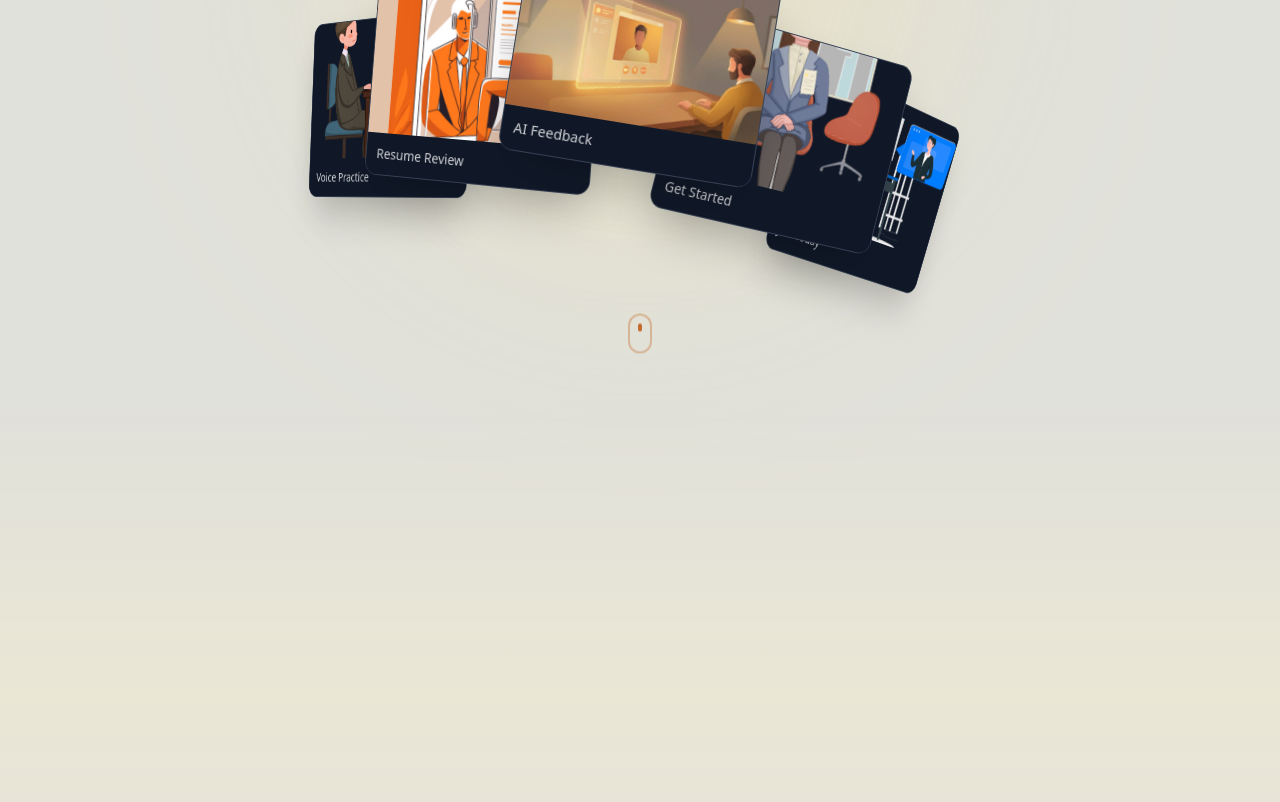
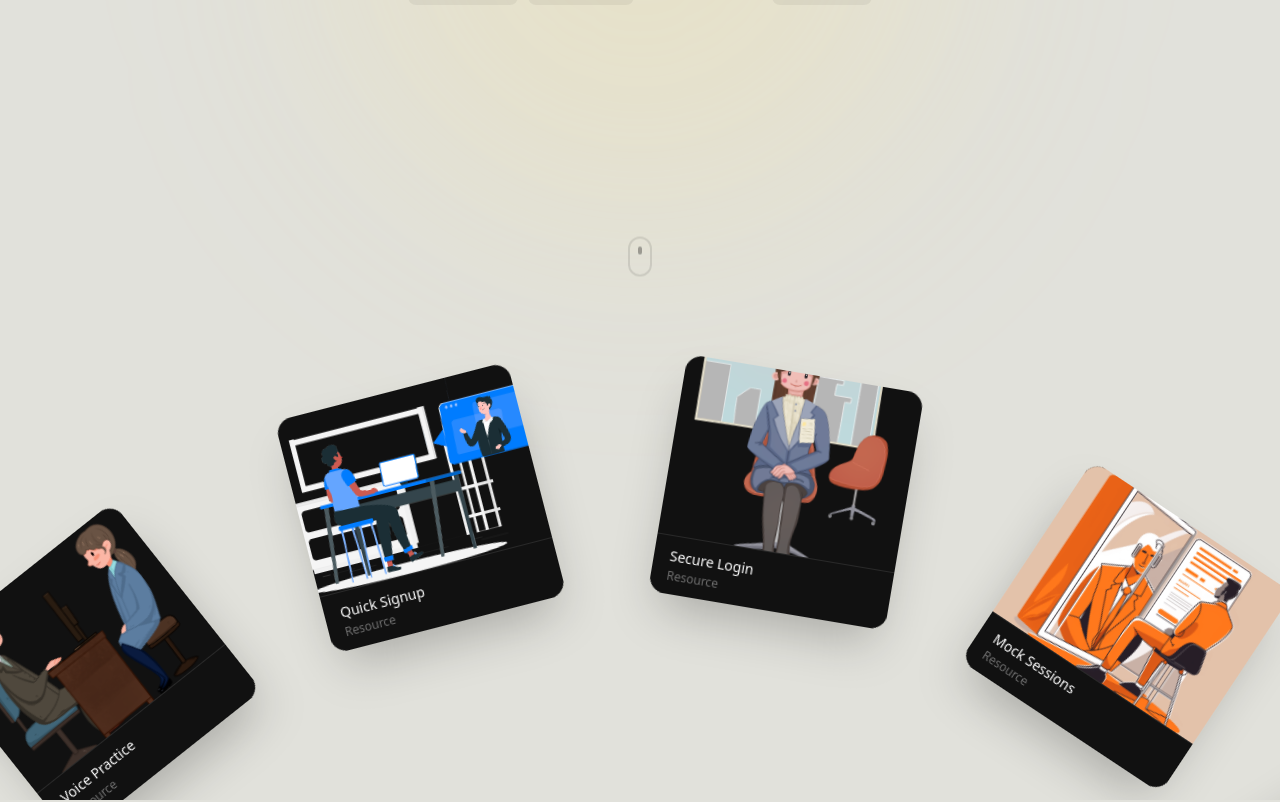
Before and after one commit to sandesht919/Intraviewer-Frontend-with-NextJS, a Next.js app: page / in a window 1280 px wide. Shown: the part 480-1282 px from the top of the page. Built offline with nearby package versions, Linux system fonts and the light colour scheme; no server answers.

Commit message:
features rotation

```diff
--- a/app/page.tsx
+++ b/app/page.tsx
@@ -72,6 +72,30 @@ const featuredInterviews = [
   },
 ];
 
+// Fan carousel card data
+const fanCards = [
+  { src: '/login.png',       label: 'Secure Login',    alt: 'Login screen' },
+  { src: '/interview-2.png', label: 'Mock Sessions',    alt: 'Mock interview' },
+  { src: '/interview-3.png', label: 'AI Feedback',      alt: 'AI feedback' },
+  { src: '/interview-1.png', label: 'Voice Practice',   alt: 'Voice practice' },
+  { src: '/signup.png',      label: 'Quick Signup',     alt: 'Sign up screen' },
+  { src: '/login.png',       label: 'Secure Login',    alt: 'Login screen' },
+  { src: '/interview-2.png', label: 'Mock Sessions',    alt: 'Mock interview' },
+  { src: '/interview-3.png', label: 'AI Feedback',      alt: 'AI feedback' },
+  { src: '/interview-1.png', label: 'Voice Practice',   alt: 'Voice practice' },
+  { src: '/signup.png',      label: 'Quick Signup',     alt: 'Sign up screen' },
+  { src: '/login.png',       label: 'Secure Login',    alt: 'Login screen' },
+  { src: '/interview-2.png', label: 'Mock Sessions',    alt: 'Mock interview' },
+  { src: '/interview-3.png', label: 'AI Feedback',      alt: 'AI feedback' },
+  { src: '/interview-1.png', label: 'Voice Practice',   alt: 'Voice practice' },
+  { src: '/signup.png',      label: 'Quick Signup',     alt: 'Sign up screen' },
+];
+
+// Orbit radius — larger = wider, gentler arc
+const ORBIT_R = 1000;
+// Pivot sits ORBIT_R + 20px below section top → only top arc is visible
+const PIVOT_OFFSET = 40;
+
 /**
  * Landing Page Component
  */
@@ -88,8 +112,9 @@ export default function Home() {
   const heroSubtitleRef = useRef<HTMLParagraphElement>(null);
   const heroSearchRef = useRef<HTMLDivElement>(null);
   const heroImageRef = useRef<HTMLDivElement>(null);
-  const carouselRef = useRef<HTMLDivElement>(null);
-  const carouselContainerRef = useRef<HTMLDivElement>(null);
+  const fanCarouselRef = useRef<HTMLDivElement>(null);
+  const fanRingRef = useRef<HTMLDivElement>(null);
+  const fanCardEls = useRef<HTMLDivElement[]>([]);
   const featuredSectionRef = useRef<HTMLElement>(null);
   const featuredCardsRef = useRef<HTMLDivElement>(null);
   const resumeSectionRef = useRef<HTMLElement>(null);
@@ -97,14 +122,7 @@ export default function Home() {
   const talkSectionRef = useRef<HTMLElement>(null);
   const ctaSectionRef = useRef<HTMLDivElement>(null);
 
-  // Carousel images
-  const carouselImages = [
-    { src: '/interview-1.png', title: 'Voice Practice' },
-    { src: '/interview-2.png', title: 'Resume Review' },
-    { src: '/interview-3.png', title: 'AI Feedback' },
-    { src: '/login.png', title: 'Get Started' },
-    { src: '/signup.png', title: 'Join Today' },
-  ];
+
 
   useEffect(() => {
     const handleScroll = () => {
@@ -164,46 +182,39 @@ export default function Home() {
         ease: 'none',
       });
 
-      // Carousel fade in and continuous rotation
-      if (carouselContainerRef.current) {
-        gsap.fromTo(
-          carouselContainerRef.current,
-          { opacity: 0, y: 60 },
+
+
+      // Ferris-wheel orbit: fade cards in, then spin the ring pivot forever
+      if (fanCarouselRef.current && fanRingRef.current && fanCardEls.current.length) {
+        // Cards are placed on the arc via CSS; start invisible
+        gsap.set(fanCardEls.current, { opacity: 0 });
+
+        const fanTl = gsap.timeline({
+          scrollTrigger: {
+            trigger: fanCarouselRef.current,
+            start: 'top 75%',
+          },
+        });
+
+        // Stagger-fade the cards in
+        fanTl.to(fanCardEls.current, {
+          opacity: 1,
+          duration: 0.5,
+          stagger: 0.12,
+          ease: 'power2.out',
+        });
+
+        // Spin the ring pivot — transformOrigin 0 0 = ring's own top-left = the fixed pivot
+        fanTl.to(
+          fanRingRef.current,
           {
-            opacity: 1,
-            y: 0,
-            duration: 1,
-            delay: 0.8,
-            ease: 'power3.out',
-          }
-        );
-
-        // Continuous slow rotation of the entire carousel
-        gsap.to(carouselRef.current, {
-          rotation: 10,
-          duration: 8,
-          repeat: -1,
-          yoyo: true,
-          ease: 'power1.inOut',
-        });
-      }
-
-      // Hero image parallax and fade in
-      if (heroImageRef.current) {
-        gsap.fromTo(
-          heroImageRef.current,
-          { opacity: 0, y: 80 },
-          {
-            opacity: 1,
-            y: 0,
-            duration: 1,
-            scrollTrigger: {
-              trigger: heroImageRef.current,
-              start: 'top 85%',
-              end: 'top 50%',
-              scrub: 1,
-            },
-          }
+            rotation: 360,
+            duration: 55,
+            repeat: -1,
+            ease: 'none',
+            transformOrigin: '0 0',
+          },
+          '+=0.3'
         );
       }
 
@@ -299,6 +310,7 @@ export default function Home() {
         );
       }
 
+
       // CTA section animation
       if (ctaSectionRef.current) {
         gsap.fromTo(
@@ -355,6 +367,8 @@ export default function Home() {
             </span>
           </div>
 
+
+
           <p ref={heroSubtitleRef} className="text-lg md:text-xl text-black/80 mb-12 max-w-2xl mx-auto leading-relaxed opacity-0">
             Platform packed with{' '}
             <span className="inline-block px-3 py-1 bg-black/5 rounded-md font-medium">AI-powered</span>
@@ -373,70 +387,88 @@ export default function Home() {
 
         </div>
 
-        {/* Rotating Carousel */}
-        <div ref={carouselContainerRef} className="relative w-full mt-8 mb-20 opacity-0">
-          <div
-            ref={carouselRef}
-            className="relative h-[400px] md:h-[500px] w-full flex items-center justify-center"
-            style={{ perspective: '1200px' }}
-          >
-            {carouselImages.map((image, index) => {
-              const totalCards = carouselImages.length;
-              const angleStep = 30; // degrees between cards
-              const angle = (index - Math.floor(totalCards / 2)) * angleStep;
-              const radius = 320; // distance from center
-              const xOffset = Math.sin((angle * Math.PI) / 180) * radius;
-              const zOffset = Math.cos((angle * Math.PI) / 180) * radius - radius;
-              const rotation = angle * 0.6;
-              const yOffset = Math.abs(angle) * 1.5; // cards on edges go lower
 
-              return (
-                <div
-                  key={index}
-                  className="absolute w-48 md:w-64 transition-all duration-500 hover:scale-110 hover:z-50"
-                  style={{
-                    transform: `translateX(${xOffset}px) translateZ(${zOffset}px) translateY(${yOffset}px) rotateY(${rotation}deg) rotateZ(${rotation * 0.3}deg)`,
-                    zIndex: 10 - Math.abs(index - Math.floor(totalCards / 2)),
-                  }}
-                >
-                  <div className="bg-gray-900 rounded-xl overflow-hidden shadow-2xl border border-gray-700">
-                    <Image
-                      src={image.src}
-                      alt={image.title}
-                      width={320}
-                      height={200}
-                      className="w-full h-32 md:h-40 object-cover"
-                    />
-                    <div className="p-3 bg-gray-900">
-                      <p className="text-white/80 text-sm font-medium">{image.title}</p>
-                    </div>
-                  </div>
-                </div>
-              );
-            })}
-          </div>
-        </div>
 
         {/* Scroll indicator */}
         <div className="absolute bottom-10 left-1/2 -translate-x-1/2 animate-bounce">
-          <div className="w-6 h-10 border-2 border-amber-700/30 rounded-full flex items-start justify-center p-2">
-            <div className="w-1 h-2 bg-amber-700 rounded-full animate-pulse"></div>
+          <div className="w-6 h-10 border-2 border-black/10 rounded-full flex items-start justify-center p-2">
+            <div className="w-1 h-2 bg-black/40 rounded-full animate-pulse"></div>
           </div>
         </div>
       </section>
 
-      {/* Hero Illustration Section */}
-      <section className="relative py-20 flex items-center justify-center">
-        <div className="absolute inset-0 bg-gradient-to-b from-transparent via-amber-100/30 to-transparent pointer-events-none"></div>
-        <div ref={heroImageRef} className="relative opacity-0">
-          <Image
-            src="/interview-3.png"
-            alt="AI Interview Practice"
-            width={800}
-            height={500}
-            className="rounded-2xl shadow-xl"
-            priority
-          />
+      {/* Ferris-Wheel Card Carousel
+          Layout:
+            - section clips overflow (overflow-hidden), fixed height
+            - fanCarouselRef  = scroll-trigger anchor
+            - fanRingRef      = 0×0 pivot div, placed at (50%, ORBIT_R+80px from top)
+            - each card:  rotate(arcAngle) translateY(-ORBIT_R) translateX(-120px)
+              → places card on circle; card tilts naturally with arc position
+            - GSAP spins fanRingRef → all children orbit the pivot
+      */}
+      <section
+        ref={fanCarouselRef}
+        className="relative overflow-hidden"
+        style={{ height: 480 }}
+      >
+        <div className="absolute inset-0 pointer-events-none" />
+
+        {/* Ring pivot: true 0×0 point at section-centre / pivot-depth.
+            GSAP spins this with transformOrigin:'0 0' → rotates around its own top-left,
+            which is exactly the orbit centre. Cards are children so they orbit with it. */}
+        <div
+          ref={fanRingRef}
+          style={{
+            position: 'absolute',
+            left: '50%',
+            top: ORBIT_R + PIVOT_OFFSET,
+            width: 0,
+            height: 0,
+          }}
+        >
+          {fanCards.map((card, i) => (
+            /*
+              Positioning wrapper — NEVER touched by GSAP.
+              transform-origin: 0 0  → rotates around the ring pivot (0,0 of wrapper = pivot).
+              rotate(angle) translateY(-R) translateX(-halfW) places card on circle.
+            */
+            <div
+              key={i}
+              style={{
+                position: 'absolute',
+                left: 0,
+                top: 0,
+                transformOrigin: '0 0',
+                transform: `rotate(${(360 / fanCards.length) * i}deg) translateY(-${ORBIT_R}px) translateX(-120px)`,
+              }}
+            >
+              {/* Inner card — GSAP fades this; no positioning transform conflict */}
+              <div
+                ref={(el) => { if (el) fanCardEls.current[i] = el; }}
+                className="cursor-pointer select-none"
+                style={{ opacity: 0, willChange: 'opacity' }}
+              >
+                <div
+                  className="rounded-2xl shadow-2xl overflow-hidden flex flex-col"
+                  style={{ width: 240, height: 240, background: '#111' }}
+                >
+                  <div className="relative overflow-hidden" style={{ flex: 1 }}>
+                    <Image
+                      src={card.src}
+                      alt={card.alt}
+                      fill
+                      className="object-cover"
+                      sizes="240px"
+                    />
+                  </div>
+                  <div className="px-4 py-2.5 border-t border-white/10" style={{ background: '#111' }}>
+                    <p className="text-white text-sm font-medium">{card.label}</p>
+                    <p className="text-white/40 text-xs mt-0.5">Resource</p>
+                  </div>
+                </div>
+              </div>
+            </div>
+          ))}
         </div>
       </section>
 
--- a/components/Navbar.tsx
+++ b/components/Navbar.tsx
@@ -117,7 +117,7 @@ const Navbar = ({ onDrawerStateChange }: NavbarProps) => {
                         </Link>
                         <Link href="/auth/signup">
                             <Button className="bg-amber-700/90 hover:bg-amber-700 text-white rounded-lg border border-amber-600/50">
-                                Start Free Trial
+                                Join
                             </Button>
                         </Link>
                     </div>
```
